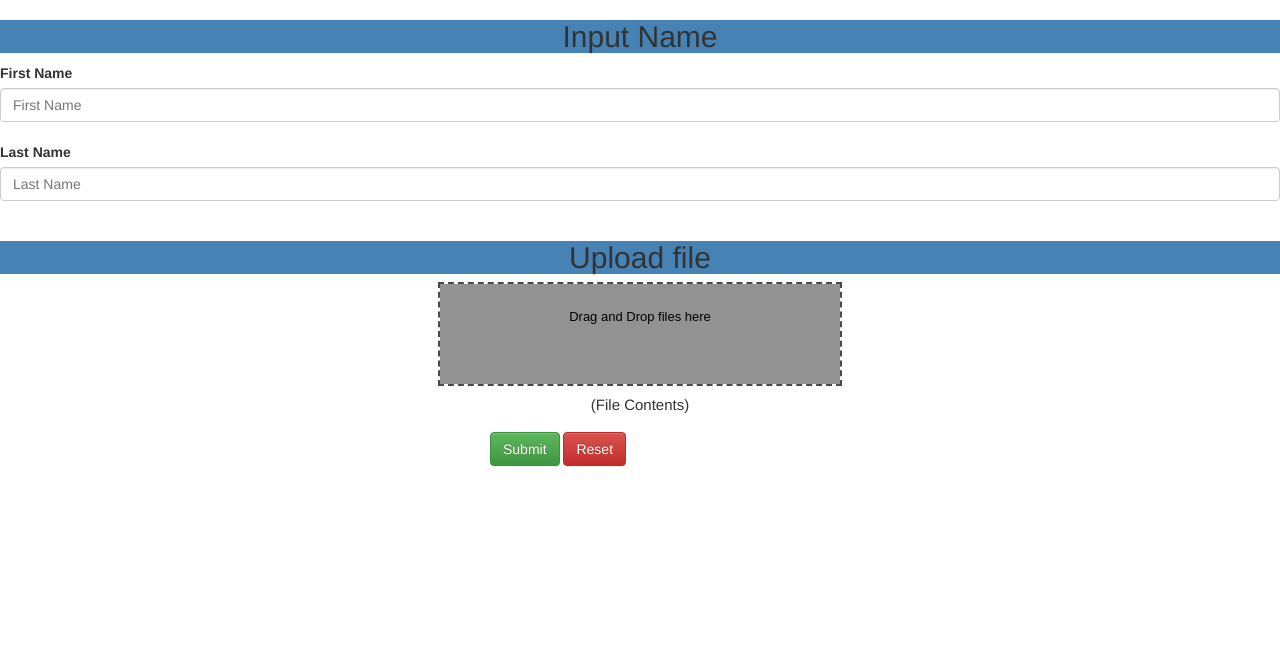
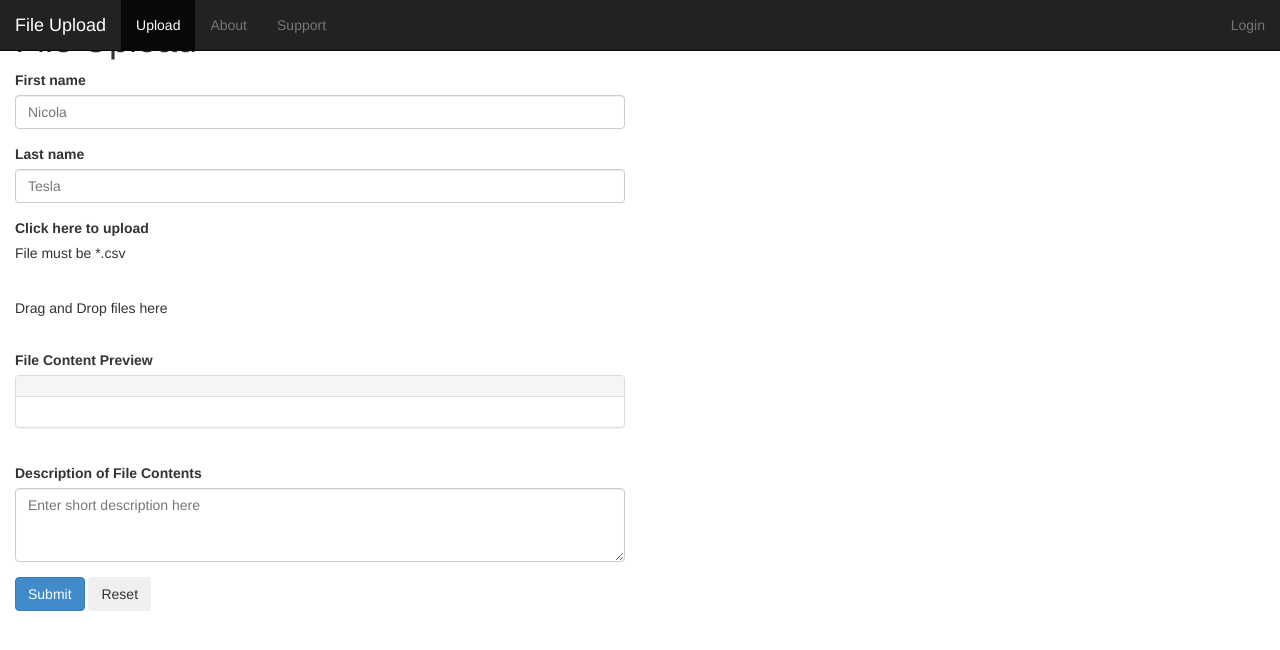
Before and after one commit to rcc-uchicago/submit, a plain HTML site: page client/index.html in a window 1280 px wide. Drawn offline with nearby package versions, Linux system fonts and the light colour scheme; files that its build step writes are made by us from their sources.

Commit message:
Update index.html

```diff
--- a/client/index.html
+++ b/client/index.html
@@ -1,39 +1,106 @@
 <!DOCTYPE html>
-<html lang="en">
 <meta charset="utf-8">
-<link href="style.css" rel="stylesheet">
-<link rel="stylesheet" href="dist/css/bootstrap.min.css">
-<link rel="stylesheet" href="dist/css/bootstrap-theme.min.css">
-<script src="http://ajax.googleapis.com/ajax/libs/jquery/1.11.1/jquery.min.js"></script>
-<script src="dist/js/bootstrap.min.js"></script>
-<title>File Upload</title>
+    <meta http-equiv="X-UA-Compatible" content="IE=edge">
+    <meta name="viewport" content="width=device-width, initial-scale=1">
+<style>
+
+</style>
+
+<head>
+  <title>File Upload</title>
+  <link href="css/bootstrap.css" rel="stylesheet" media="screen">
+  <link href="mystyle.css" rel="stylesheet">
+</head>
+
 <body>
+  <nav id="navBar" class="navbar navbar-default navbar-inverse navbar-fixed-top" role="navigation">
+    <div class="container-fluid">
+      <div class="navbar-header">
+        <button type="button" class="navbar-toggle" data-toggle="collapse" data-target="#navbarCollapse">
+          <span class="sr-only">Toggle navigation</span>
+          <span class="icon-bar"></span>
+          <span class="icon-bar"></span>
+          <span class="icon-bar"></span>
 
+	</button>
+	<a class="navbar-brand" href="#">File Upload</a>
+      </div>
+      <div class="collapse navbar-collapse" id="navbarCollapse">
+        <ul class="nav navbar-nav">
+          <li class="active"><a href="#" target="_blank">Upload</a></li>
+          <li><a href="#" target="_blank">About</a></li>
+          <li><a href="#" target="_blank">Support</a></li>
+        </ul>
+        <ul class="nav navbar-nav navbar-right">
+            <li><a href="#">Login</a></li>
+        </ul>
+      </div>
+    </div>
+  </nav>
 
-  <h2>Input Name</h2>
-  <form id="frm1" name="myForm" action="http://localhost:8000/api/post" method="post">
-  <div class="form-group">
-    <label>First Name</label>
-    <input type="text" class="form-control" name="fname" id="firstname" placeholder="First Name"><br>
-    <label>Last Name</label>
-    <input type="text" class="form-control" name="lname" id="lastname" placeholder="Last Name"><br>
-  </form>
+  <div class="container-fluid">
+      <h1>File Upload</h1>
+      <form id="frm1" action="http://localhost:8000/api/post" enctype="multipart/form-data" method="post">
+        <div class="row">
+          <div class="form-group col-md-6">
+            <label for="firstname">First name</label>
+            <input type="text" class="form-control input-medium" id="firstname" placeholder="Nicola">
+          </div>
+        </div>
 
-  <h2>Upload file</h2>
-  <div id="fileInfo">
-    <div id="drop_zone">Drag and Drop files here</div>
-    <div id="data"><p>(File Contents)</p></div>
-    <output id="list"></output>
+        <div class="row">
+          <div class="form-group col-md-6">
+            <label for="lastname">Last name</label>
+            <input type="text" class="form-control input-medium" id="lastname" placeholder="Tesla">
+          </div>
+        </div>
+
+	<div class="row">
+          <div class="form-group col-md-6">
+            <label for="file" id="file">Click here to upload</label>
+            <input type="file" id="chooser" name="uploadedfile">
+	    <p>File must be *.csv</p>
+          </div>
+        </div>
+
+	<div class="row">
+	  <div class="form-group col-md-6" id="fileInfo">
+	    <div id="drop_zone">
+	      <p></p>
+	      Drag and Drop files here
+	      <p></p>
+	    </div>
+	    <output id="list"></output>
+	  </div>
+	</div>
+
+	<div class="row">
+          <div class="form-group col-md-6">
+            <label for="content">File Content Preview</label>
+	    <div id="content" class="panel panel-default form-group">
+	      <div id="filename" class="panel-heading"></div>
+              <div id="data" class="panel-body"></div>
+            </div>
+	  </div>
+	</div>
+
+        <div class="row">
+          <div class="form-group col-md-6">
+            <label class="form-label" for="description">Description of File Contents</label><br>
+            <textarea id="description" class="form-control" placeholder="Enter short description here" rows="3"></textarea>
+	  </div>
+        </div>
+
+        <div class="form-actions">
+          <button type="button" class="btn btn-primary" id="submit" onclick="submitFunc()">Submit</button>
+          <button type="button" class="btn" id="reset" onclick="resetFunc()">Reset</button>
+        </div>
+      </form>
+
   </div>
+  <script src="main.js"></script>
+  <script src="http://code.jquery.com/jquery.js"></script>
+  <script src="js/bootstrap.js"></script>
+</body>
 
-<div id="butthold">
-    <button id="submit" type="button" class="btn btn-success" onclick="submitFunc()">Submit</button>
-    <button id="reset" type="button" class="btn btn-danger" onclick="resetFunc()">Reset</button><br>
-</div>
-
-  <script src="main.js"></script>
-      <script src="https://ajax.googleapis.com/ajax/libs/jquery/1.11.1/jquery.min.js"></script>
-    <!-- Include all compiled plugins (below), or include individual files as needed -->
-    <script src="dist/js/bootstrap.min.js"></script>
-  </body>
-  </html>
+</html>
```
